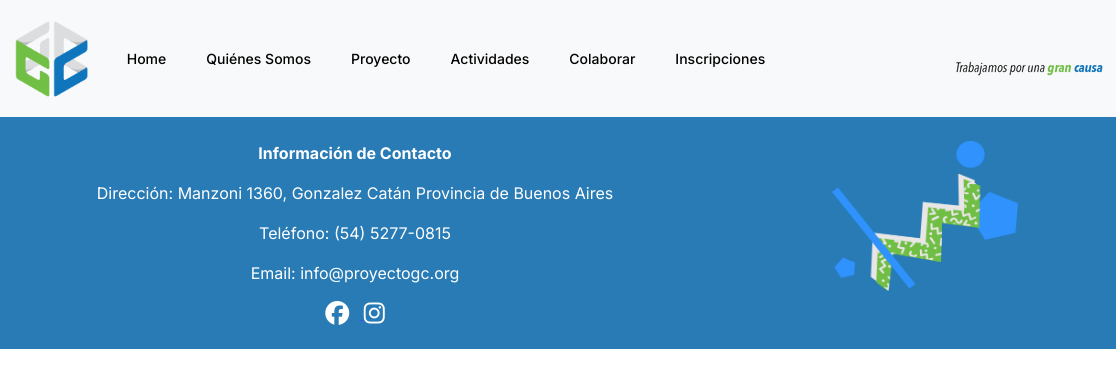
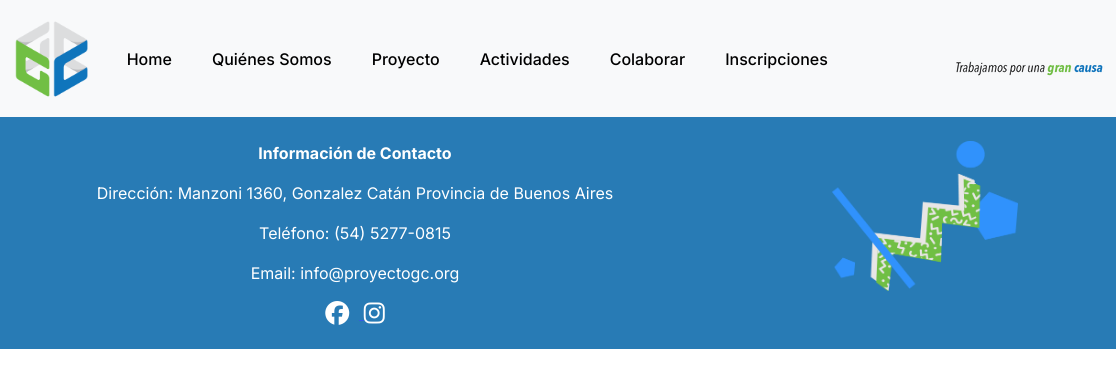
Before and after one commit to fmiguezo/bootcamp-java-2023-integrador-fase1, a plain HTML site: page html/colaborar.html in a window 1280 px wide. Shown: the full height of the page, 0-1116 px from the left. Drawn offline with nearby package versions, Linux system fonts and the light colour scheme.

Commit message:
Updating navbar

```diff
--- a/html/colaborar.html
+++ b/html/colaborar.html
@@ -13,7 +13,8 @@
     <link href=" https://cdn.jsdelivr.net/npm/bootswatch@5.3.1/dist/zephyr/bootstrap.min.css " rel="stylesheet" />
     <script src="https://kit.fontawesome.com/cb9a8cdf3e.js" crossorigin="anonymous"></script>
   </head>
-  <body>
+  <body class="d-flex flex-column min-vh-100">
+    <div class="wrapper d-flex flex-column">
       <!-- Navbar -->
       <nav class="navbar navbar-expand-lg bg-light" data-bs-theme="light">
         <div class="container-fluid">
@@ -34,25 +35,25 @@
           <div class="collapse navbar-collapse" id="navbarColor03">
             <ul class="navbar-nav me-auto">
               <li class="nav-item">
-              <a class="nav-link active" href="../index.html"
+                <a class="nav-link fs-6 active" href="../index.html"
                   >Home
                   <span class="visually-hidden">(current)</span>
                 </a>
               </li>
               <li class="nav-item">
-              <a class="nav-link" href="quienessomos.html">Quiénes Somos</a>
+                <a class="nav-link fs-6" href="quienessomos.html">Quiénes Somos</a>
               </li>
               <li class="nav-item">
-              <a class="nav-link" href="proyecto.html">Proyecto</a>
+                <a class="nav-link fs-6" href="proyecto.html">Proyecto</a>
               </li>
               <li class="nav-item">
-              <a class="nav-link" href="actividades.html">Actividades</a>
+                <a class="nav-link fs-6" href="actividades.html">Actividades</a>
               </li>
               <li class="nav-item">
-              <a class="nav-link active" href="#">Colaborar<span class="visually-hidden">(current)</span></a>
+                <a class="nav-link fs-6 active" href="#">Colaborar<span class="visually-hidden">(current)</span></a>
               </li>
               <li class="nav-item">
-              <a class="nav-link" href="inscripciones.html">Inscripciones</a>
+                <a class="nav-link fs-6" href="inscripciones.html">Inscripciones</a>
               </li>
             </ul>
           </div>
@@ -98,6 +99,7 @@
           </div>
         </div>
       </footer>
+    </div>
     <script
       src="https://cdn.jsdelivr.net/npm/bootstrap@5.3.1/dist/js/bootstrap.bundle.min.js"
       integrity="sha384-HwwvtgBNo3bZJJLYd8oVXjrBZt8cqVSpeBNS5n7C8IVInixGAoxmnlMuBnhbgrkm"
```
Also changed, not shown: html/inscripciones.html (+9 -7 lines). Lines whose indentation alone changed are shown as unchanged.
